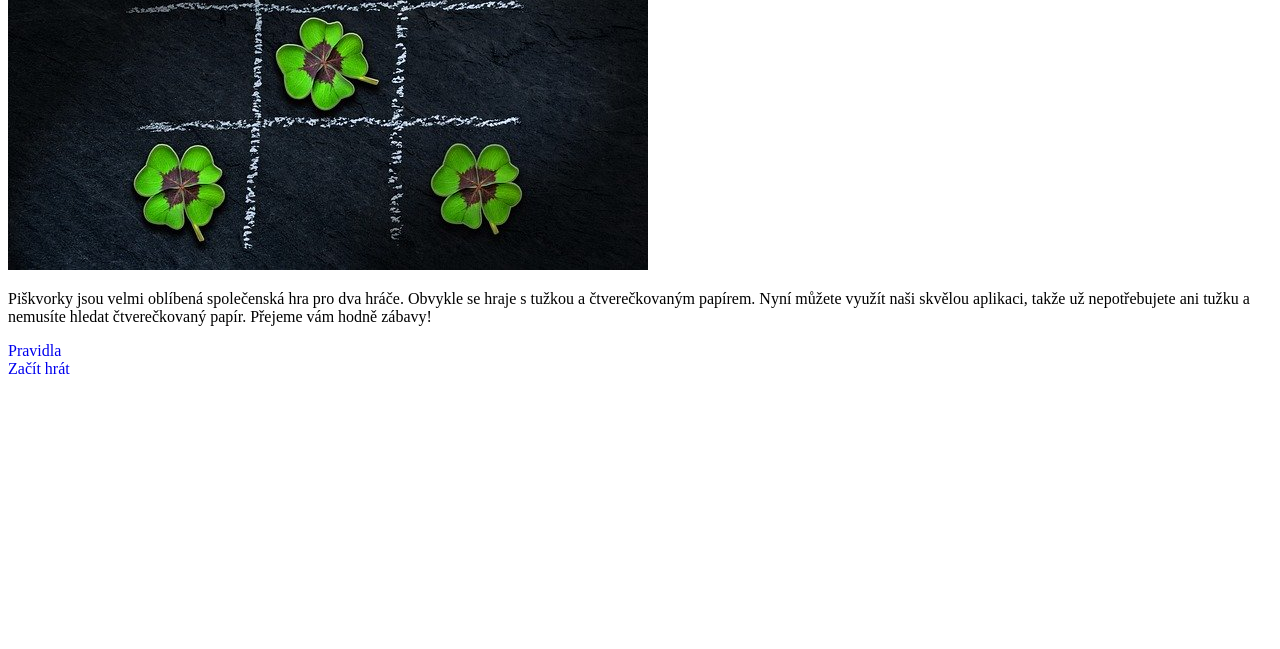
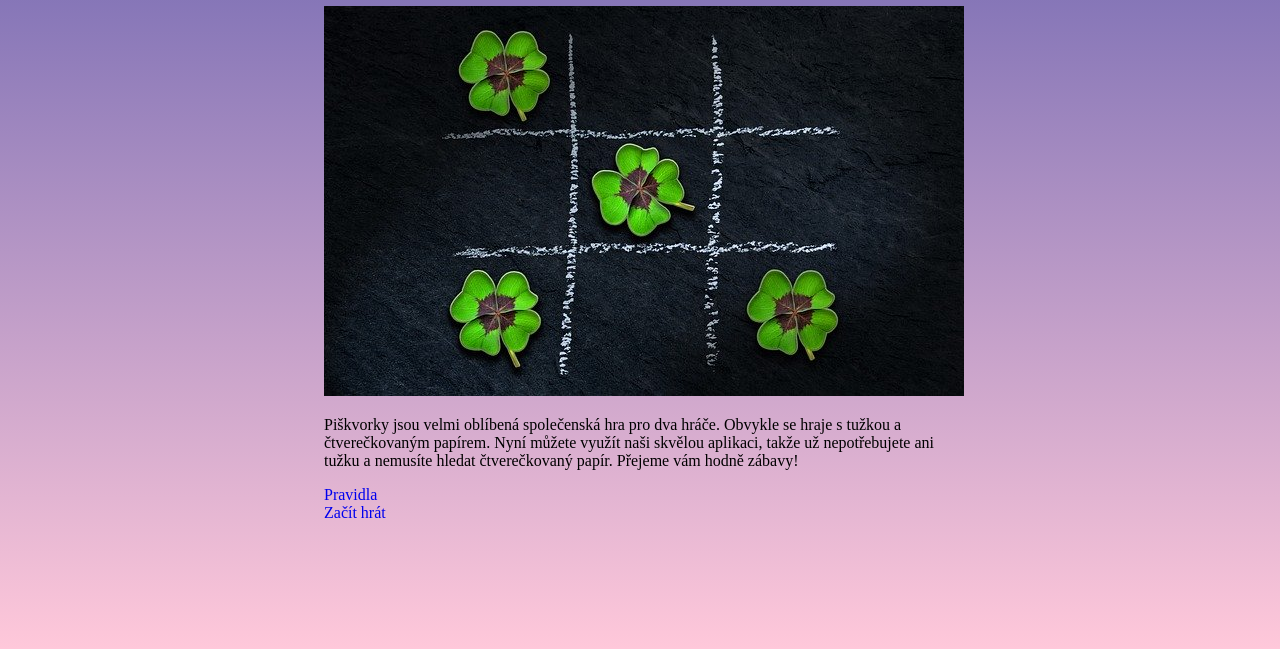
Before and after one commit to SchallDa/piskvorky, a plain HTML site: page index.html in a window 1280 px wide. Shown: the part 200-849 px from the top of the page. Before the commit the page ends 800 px from the top, so only its background shows below. Drawn offline with Linux system fonts and the light colour scheme.

Commit message:
styled flex-container and body

```diff
--- a/style.css
+++ b/style.css
@@ -1,4 +1,4 @@
-/*.flex-container {
+.flex-container {
     display: flex;
     flex-direction: column;
     flex-wrap: wrap;
@@ -17,9 +17,8 @@
 }
 body {
     background-image: linear-gradient(#615dad,#ffc8da );
-
 }
-.flex-container {
+/*.flex-container {
     background-color: #283e50;
 
 }
```
Also changed, not shown: 1 other file.
